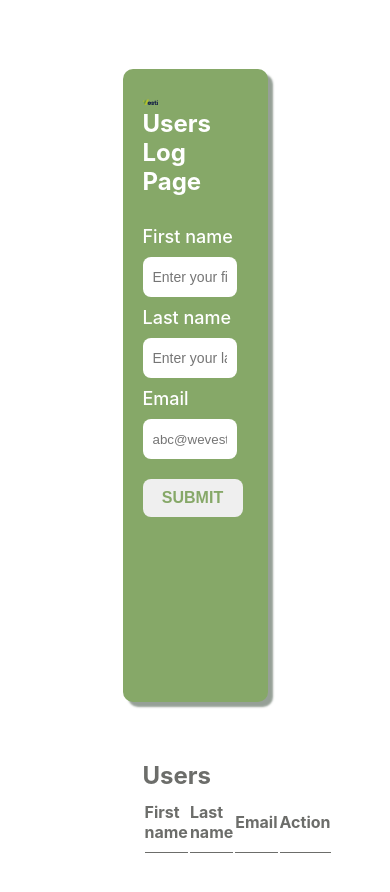
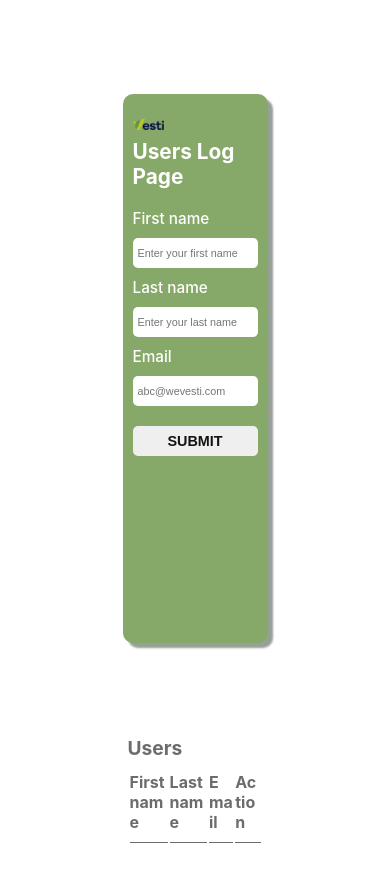
Before and after one commit to spvrroww/reactreprovesti, a React (Create React App) app: page / in a window 390 px wide. Shown: the top 892 px of the page. Built offline with nearby package versions, Linux system fonts and the light colour scheme.

Commit message:
Added mobile responsiveness

```diff
--- a/src/components/AddUser.module.css
+++ b/src/components/AddUser.module.css
@@ -66,3 +66,115 @@
 .button:hover {
   background-color: #141810;
 }
+
+/* Media Queries for Mobile View */
+
+@media screen and (max-width: 800px) {
+  .formwrapper {
+    padding: 10px;
+    min-height: 65vh;
+  }
+
+  .formwrapper .img-wrap {
+    width: 25%;
+    margin-top: 10px;
+    margin-bottom: 5px;
+  }
+
+  .formwrapper h2 {
+    color: #ffffff;
+    margin-bottom: 20px;
+    font-size: 1.3em;
+  }
+
+  .entries label {
+    font-size: 1em;
+  }
+
+  .entries input {
+    width: 100%;
+    height: 30px;
+    border-radius: 5px;
+    border: none;
+    padding: 5px;
+    margin-top: 10px;
+  }
+
+  .entries input[type='text'],
+  .entries input[type='email'] {
+    font-size: 0.7em;
+  }
+
+  .button {
+    margin-top: 10px;
+    text-transform: uppercase;
+    padding: 7px;
+    width: 100%;
+    border-radius: 5px;
+    border: none;
+    color: #121410;
+    font-weight: 600;
+    font-size: 0.9em;
+    cursor: pointer;
+  }
+
+  .button:hover {
+    background-color: #141810;
+    color: #ffffff;
+  }
+}
+
+@media screen and (max-width: 600px) {
+  .formwrapper {
+    padding: 10px;
+    min-height: 65vh;
+  }
+
+  .formwrapper .img-wrap {
+    width: 25%;
+    margin-top: 10px;
+    margin-bottom: 5px;
+  }
+
+  .formwrapper h2 {
+    color: #ffffff;
+    margin-bottom: 20px;
+    font-size: 1.3em;
+  }
+
+  .entries label {
+    font-size: 0.85em;
+  }
+
+  .entries input {
+    width: 100%;
+    height: 30px;
+    border-radius: 5px;
+    border: none;
+    padding: 5px;
+    margin-top: 10px;
+  }
+
+  .entries input[type='text'],
+  .entries input[type='email'] {
+    font-size: 0.6em;
+  }
+
+  .button {
+    margin-top: 10px;
+    text-transform: uppercase;
+    padding: 7px;
+    width: 100%;
+    border-radius: 5px;
+    border: none;
+    color: #121410;
+    font-weight: 600;
+    font-size: 0.9em;
+    cursor: pointer;
+  }
+
+  .button:hover {
+    background-color: #141810;
+    color: #ffffff;
+  }
+}
--- a/src/components/UserList.module.css
+++ b/src/components/UserList.module.css
@@ -2,7 +2,6 @@
   padding: 20px;
   width: 50%;
   margin: auto;
-  /* background-color: #86a868; */
 }
 
 .display-users h2 {
@@ -46,3 +45,39 @@
   background-color: #141810;
   color: #fff;
 }
+
+/* Media Queries for Mobile View */
+
+@media screen and (max-width: 800px) {
+  .display-users {
+    padding: 5px;
+    width: 50%;
+    margin: auto;
+  }
+
+  .display-users h2 {
+    color: #6c6d6a;
+    font-size: 1.2em;
+  }
+
+  .display-users .table {
+    width: 100%;
+    color: #6c6d6a;
+  }
+
+  .display-users .table thead tr th,
+  .display-users .table tbody tr td {
+    border-bottom: 1px solid #6c6d6a;
+    padding: 10px 0 10px 0;
+    word-break: break-all;
+  }
+}
+
+@media screen and (max-width: 970px) {
+  .display-users .table thead tr th,
+  .display-users .table tbody tr td {
+    border-bottom: 1px solid #6c6d6a;
+    padding: 10px 0 10px 0;
+    word-break: break-all;
+  }
+}
```
